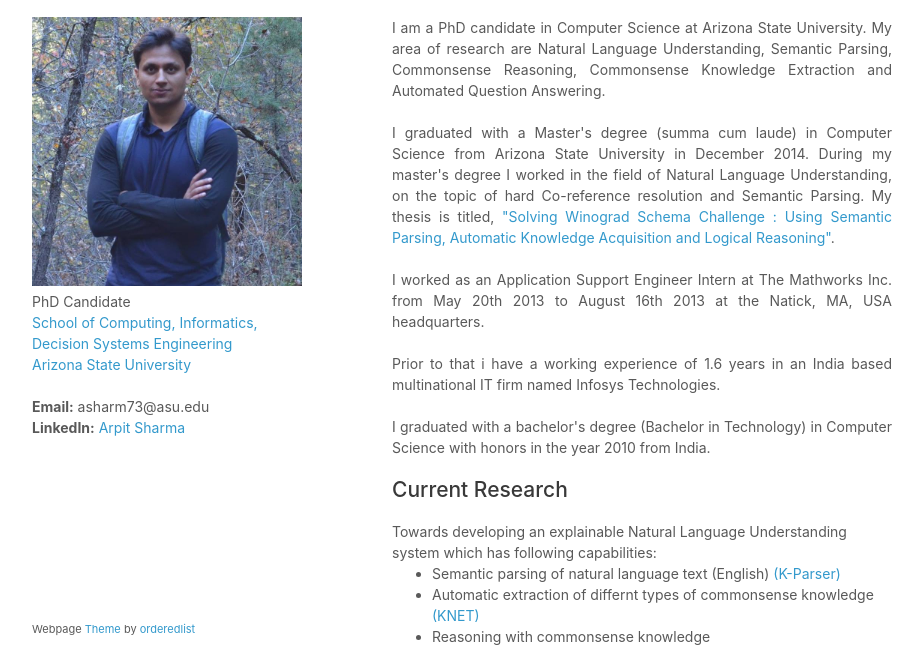
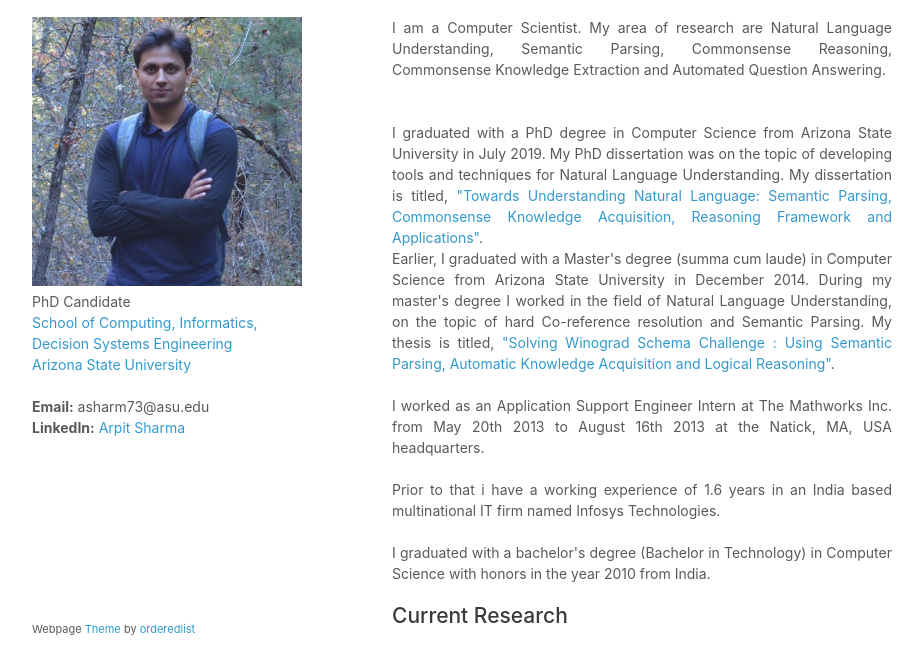
Before and after one commit to arpitsharma7123/arpit7123.github.io, a plain HTML site: page index.html in a window 1280 px wide. Shown: the part 92-743 px from the top of the page, without its empty margins (178-1101 px from the left). Drawn offline with Linux system fonts and the light colour scheme.

Commit message:
Update index.html

```diff
--- a/index.html
+++ b/index.html
@@ -37,11 +37,15 @@
       </header>
       <section>
         <h1>About Me</h1>
-	<p align="justify"> I am a PhD candidate in Computer Science at Arizona State University. My area of research are Natural Language Understanding, Semantic Parsing, Commonsense Reasoning, Commonsense Knowledge Extraction and Automated Question Answering.
+	<p align="justify"> I am a Computer Scientist. My area of research are Natural Language Understanding, Semantic Parsing, Commonsense Reasoning, Commonsense Knowledge Extraction and Automated Question Answering.
 
 	<br>
 	<br>
-	I graduated with a Master's degree (summa cum laude) in Computer Science from Arizona State University in December 2014. During my master's degree I worked in the field of Natural Language Understanding, on the topic of hard Co-reference resolution and Semantic Parsing. My thesis is titled, <a href="https://repository.asu.edu/attachments/143311/content/Sharma_asu_0010N_14458.pdf">"Solving Winograd Schema Challenge : Using Semantic Parsing, Automatic Knowledge  Acquisition and Logical Reasoning"</a>.
+	<br>
+	I graduated with a PhD degree in Computer Science from Arizona State University in July 2019. My PhD dissertation was on the topic of developing tools and techniques for Natural Language Understanding. My dissertation is titled, <a href="">"Towards Understanding Natural Language: Semantic Parsing, Commonsense Knowledge Acquisition, Reasoning Framework and Applications"</a>.
+
+	<br>
+	Earlier, I graduated with a Master's degree (summa cum laude) in Computer Science from Arizona State University in December 2014. During my master's degree I worked in the field of Natural Language Understanding, on the topic of hard Co-reference resolution and Semantic Parsing. My thesis is titled, <a href="https://repository.asu.edu/attachments/143311/content/Sharma_asu_0010N_14458.pdf">"Solving Winograd Schema Challenge : Using Semantic Parsing, Automatic Knowledge  Acquisition and Logical Reasoning"</a>.
 
 	<br>
 	<br>
```
